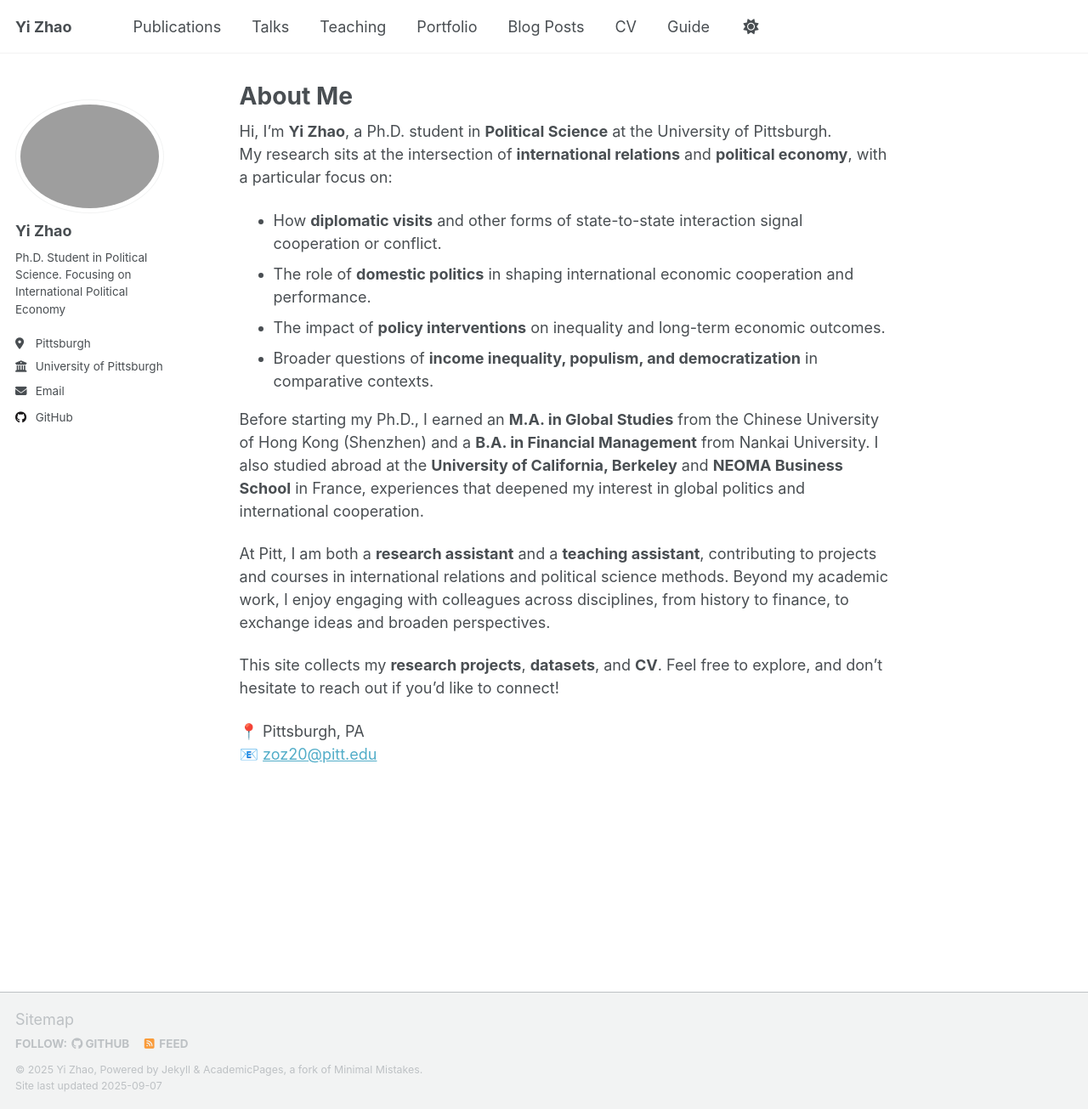
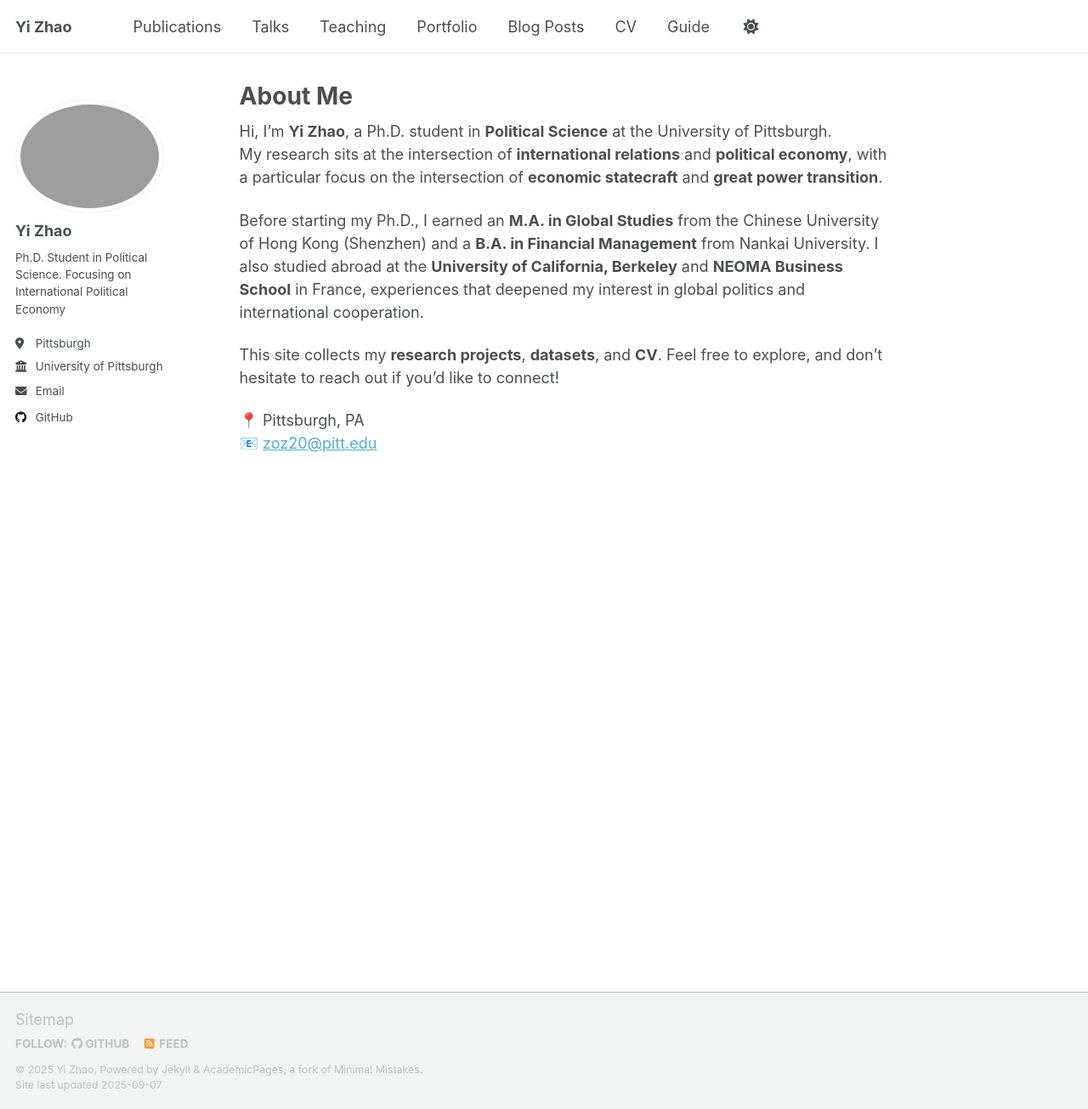
Before and after one commit to YiZhao999/YiZhao999.github.io, a Jekyll site: the page built from _pages/about.md, in a window 1280 px wide and 1305 px high. Shown: the whole window at 85% size. Built offline with Jekyll 4.4.1, drawn with Linux system fonts in a browser that asks for light colours; a script that is not in the unit is left out.

Commit message:
Revise research interests in about.md
Updated research focus to include economic statecraft and great power transition.

```diff
--- a/_pages/about.md
+++ b/_pages/about.md
@@ -8,16 +8,10 @@ redirect_from:
 ---
 
 Hi, I’m **Yi Zhao**, a Ph.D. student in **Political Science** at the University of Pittsburgh.
-My research sits at the intersection of **international relations** and **political economy**, with a particular focus on:
-
-- How **diplomatic visits** and other forms of state-to-state interaction signal cooperation or conflict.
-- The role of **domestic politics** in shaping international economic cooperation and performance.
-- The impact of **policy interventions** on inequality and long-term economic outcomes.
-- Broader questions of **income inequality, populism, and democratization** in comparative contexts.
+My research sits at the intersection of **international relations** and **political economy**, with a particular focus on the intersection of **economic statecraft** and **great power transition**.
 
 Before starting my Ph.D., I earned an **M.A. in Global Studies** from the Chinese University of Hong Kong (Shenzhen) and a **B.A. in Financial Management** from Nankai University. I also studied abroad at the **University of California, Berkeley** and **NEOMA Business School** in France, experiences that deepened my interest in global politics and international cooperation.
 
-At Pitt, I am both a **research assistant** and a **teaching assistant**, contributing to projects and courses in international relations and political science methods. Beyond my academic work, I enjoy engaging with colleagues across disciplines, from history to finance, to exchange ideas and broaden perspectives.
 
 This site collects my **research projects**, **datasets**, and **CV**. Feel free to explore, and don’t hesitate to reach out if you’d like to connect!
 
```
